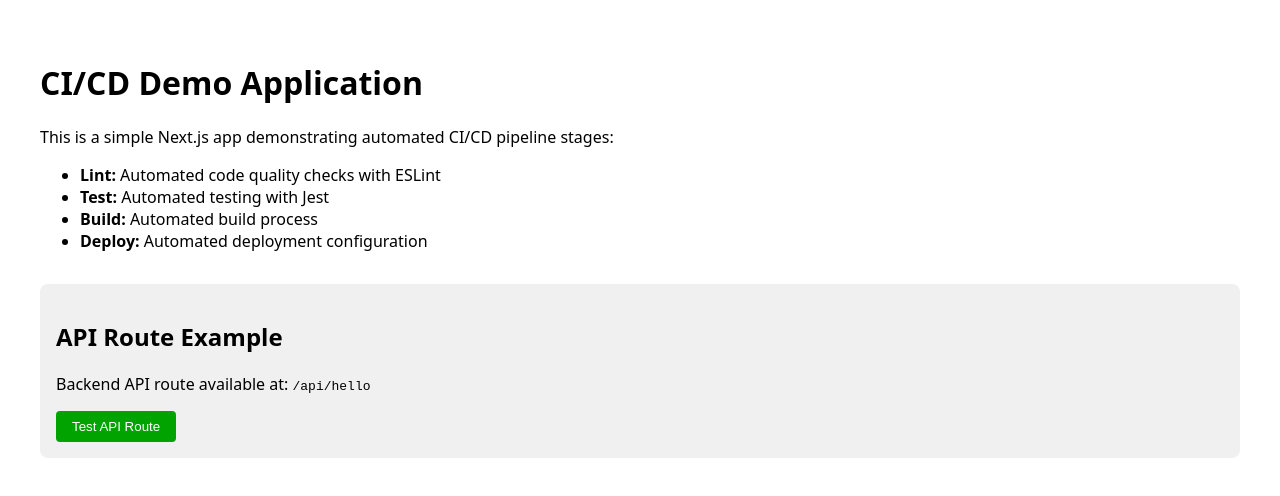
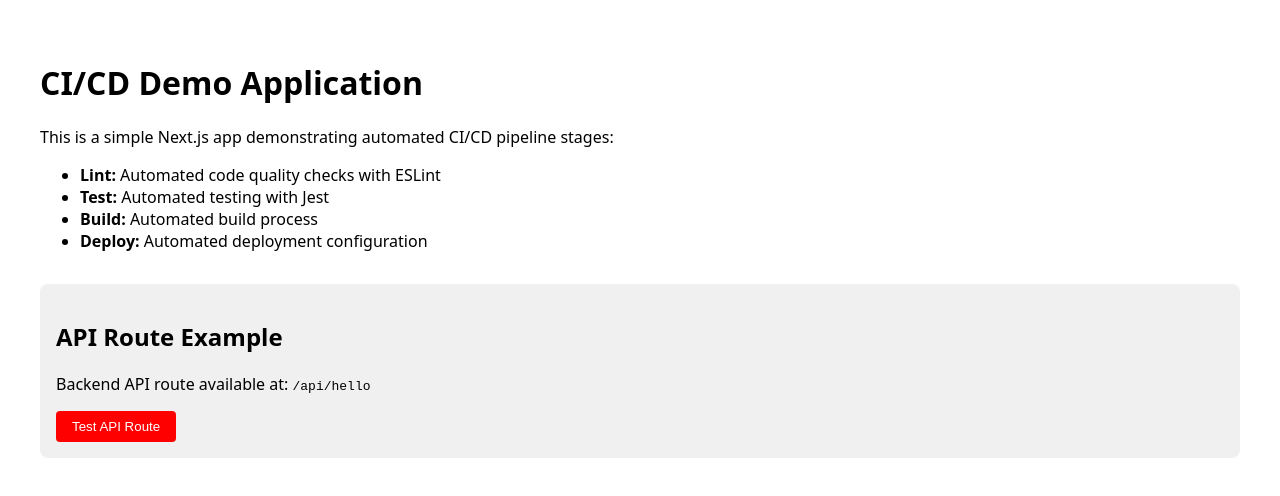
Before and after one commit to 3skora/CI-CD-Demo, a Next.js app: page / in a window 1280 px wide. Shown: the top 496 px of the page. Built offline with nearby package versions, Linux system fonts and the light colour scheme.

Commit message:
red color

```diff
--- a/app/page.js
+++ b/app/page.js
@@ -32,7 +32,8 @@ export default function Home() {
           }}
           style={{
             padding: "0.5rem 1rem",
-            backgroundColor: "#00A300",
+            backgroundColor: "#F00",
+            // backgroundColor: "#00A300",
             // backgroundColor: "#0070f3",
             color: "white",
             border: "none",
```
